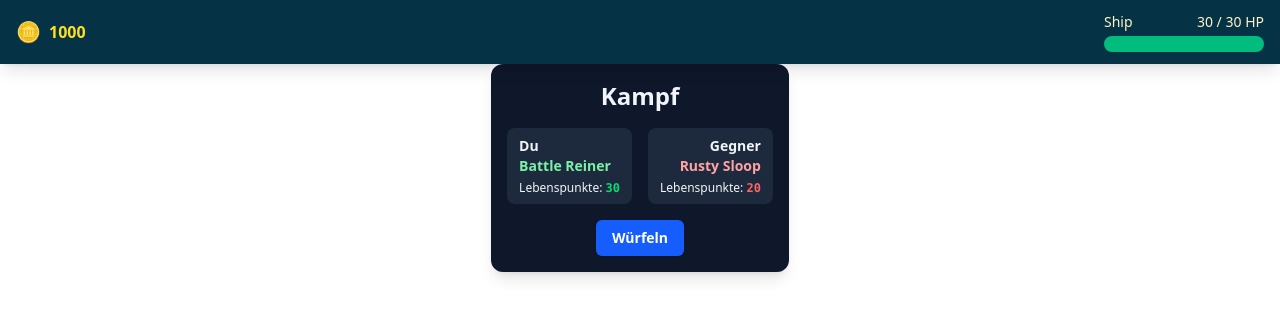
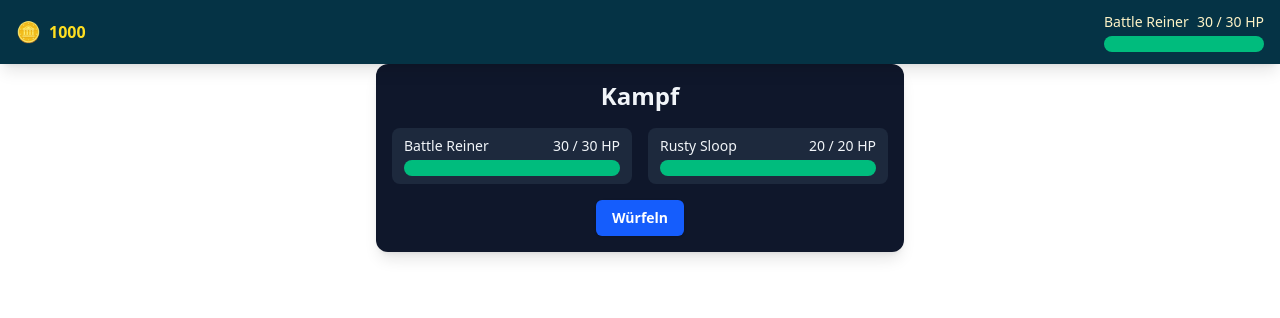
Before and after one commit to AchillesGit/tide-and-trade, a React (Vite) app: page /battle in a window 1280 px wide. Shown: the top 318 px of the page. Built offline with nearby package versions, Linux system fonts and the light colour scheme.

Commit message:
refactoring hp bar and make it usable in the battle component for the player and enemy alike

```diff
--- a/src/components/ResourcesBar.tsx
+++ b/src/components/ResourcesBar.tsx
@@ -1,10 +1,10 @@
-import ShipHpBar from "./ShipHpBar";
+import HpBar from "./ShipHpBar";
 import { useGameStore } from "../store/gameStore";
 
 import type { FC } from "react";
 
 const ResourcesBar: FC = () => {
-  const { gold } = useGameStore();
+  const { gold, maxHp, currentHp } = useGameStore();
 
   return (
     <div className="flex items-center gap-5 bg-cyan-950 px-4 py-3 shadow-lg backdrop-blur text-amber-100">
@@ -16,7 +16,7 @@ const ResourcesBar: FC = () => {
 
       {/* HP bar pushed to the right */}
       <div className="ml-auto w-40">
-        <ShipHpBar />
+        <HpBar currentHp={currentHp} maxHp={maxHp} shipName="Battle Reiner" />
       </div>
     </div>
   );
--- a/src/components/ShipHpBar.tsx
+++ b/src/components/ShipHpBar.tsx
@@ -1,13 +1,15 @@
-import { useGameStore } from "../store/gameStore";
-
 import type { FC } from "react";
 
-const ShipHpBar: FC = () => {
-  const { currentHp, maxHp } = useGameStore();
+interface HpBarProps {
+  shipName: string;
+  maxHp: number;
+  currentHp: number;
+}
 
+const HpBar: FC<HpBarProps> = ({ shipName, maxHp, currentHp }) => {
   const percent = Math.max(0, Math.min(100, (currentHp / maxHp) * 100));
 
-  // Color transitions: red → yellow → green
+  /** Color transitions: red → yellow → green */
   const getColor = () => {
     if (percent < 30) return "bg-red-600";
     if (percent < 60) return "bg-yellow-500";
@@ -17,7 +19,7 @@ const ShipHpBar: FC = () => {
   return (
     <div>
       <div className="mb-1 flex justify-between text-sm">
-        <span>Ship</span>
+        <span>{shipName}</span>
         <span>
           {currentHp} / {maxHp} HP
         </span>
@@ -33,4 +35,4 @@ const ShipHpBar: FC = () => {
   );
 };
 
-export default ShipHpBar;
+export default HpBar;
--- a/src/components/Shipyard.tsx
+++ b/src/components/Shipyard.tsx
@@ -1,6 +1,6 @@
 import { useNavigate } from "react-router-dom";
 
-import ShipHpBar from "./ShipHpBar";
+import HpBar from "./ShipHpBar";
 import { useGameStore } from "../store/gameStore";
 
 import type { FC } from "react";
@@ -40,7 +40,7 @@ const Shipyard: FC = () => {
 
         {/* HP Bar */}
         <div className="mb-10">
-          <ShipHpBar />
+          <HpBar currentHp={currentHp} maxHp={maxHp} shipName="Battle Reiner" />
         </div>
 
         {/* Partial Repair */}
--- a/src/components/battle/Battle.tsx
+++ b/src/components/battle/Battle.tsx
@@ -7,6 +7,7 @@ import FaceIcons from "./FaceIcons";
 import useBattle from "../../hooks/useBattle";
 import { useGameStore } from "../../store/gameStore";
 import { formatGold } from "../../util/formatHelper";
+import HpBar from "../ShipHpBar";
 
 const Battle: React.FC = () => {
   const navigate = useNavigate();
@@ -21,7 +22,7 @@ const Battle: React.FC = () => {
     rolls,
   } = useBattle();
 
-  const { currentHp, addGold } = useGameStore();
+  const { currentHp, maxHp, addGold } = useGameStore();
 
   const usedActions = selectedIds.reduce((sum, sid) => {
     const roll = rolls.player.find((r) => r.id === sid);
@@ -29,29 +30,19 @@ const Battle: React.FC = () => {
   }, 0);
 
   return (
-    <div className="p-4 max-w-xl mx-auto space-y-4 bg-slate-900 text-slate-100 rounded-xl shadow-lg">
+    <div className="p-4 mx-auto space-y-4 bg-slate-900 text-slate-100 rounded-xl shadow-lg">
       <h2 className="text-2xl font-bold text-center">Kampf</h2>
 
       <div className="flex items-center justify-between gap-4 text-sm">
-        <div className="flex-1 rounded-lg bg-slate-800 px-3 py-2">
-          <p className="font-semibold">Du</p>
-          <p className="text-sm font-bold text-green-300">Battle Reiner</p>
-          <p className="mt-1 text-xs">
-            Lebenspunkte:{" "}
-            <span className="font-mono font-bold text-green-400">
-              {currentHp}
-            </span>
-          </p>
+        <div className="flex-1 rounded-lg bg-slate-800 px-3 py-2 w-60">
+          <HpBar currentHp={currentHp} maxHp={maxHp} shipName="Battle Reiner" />
         </div>
-        <div className="flex-1 rounded-lg bg-slate-800 px-3 py-2 text-right">
-          <p className="font-semibold">Gegner</p>
-          <p className="text-sm font-bold text-red-300">{enemy.name}</p>
-          <p className="mt-1 text-xs">
-            Lebenspunkte:{" "}
-            <span className="font-mono font-bold text-red-400">
-              {enemy.currentHp}
-            </span>
-          </p>
+        <div className="flex-1 rounded-lg bg-slate-800 px-3 py-2 text-right w-60">
+          <HpBar
+            currentHp={enemy.currentHp}
+            maxHp={enemy.startingHp}
+            shipName={enemy.name}
+          />
         </div>
       </div>
 
```
